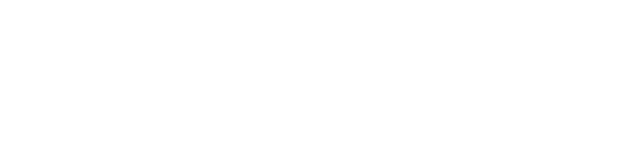
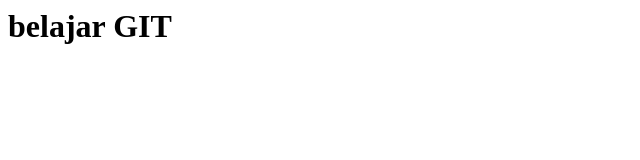
Before and after one commit to Amrilarifin/Amril-X-IRPL-1-05, a plain HTML site: page index.html in a window 1280 px wide. Shown: the whole page, without its empty margins (0-640 px from the left). Drawn offline with Linux system fonts and the light colour scheme.

Commit message:
pesan yang di sampaikan

```diff
--- a/index.html
+++ b/index.html
@@ -3,6 +3,6 @@
         <title>latihan html</title>
     </head>
     <body>
-        <h1></h1>
+        <h1>belajar GIT</h1>
     </body>
 </html>
```
